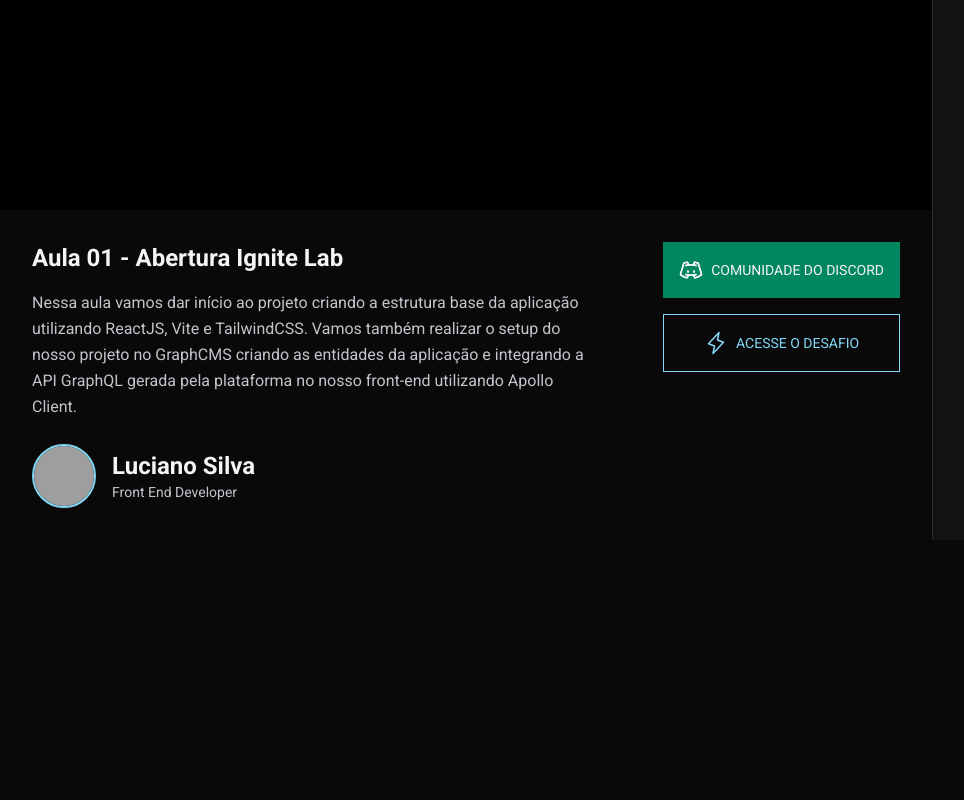
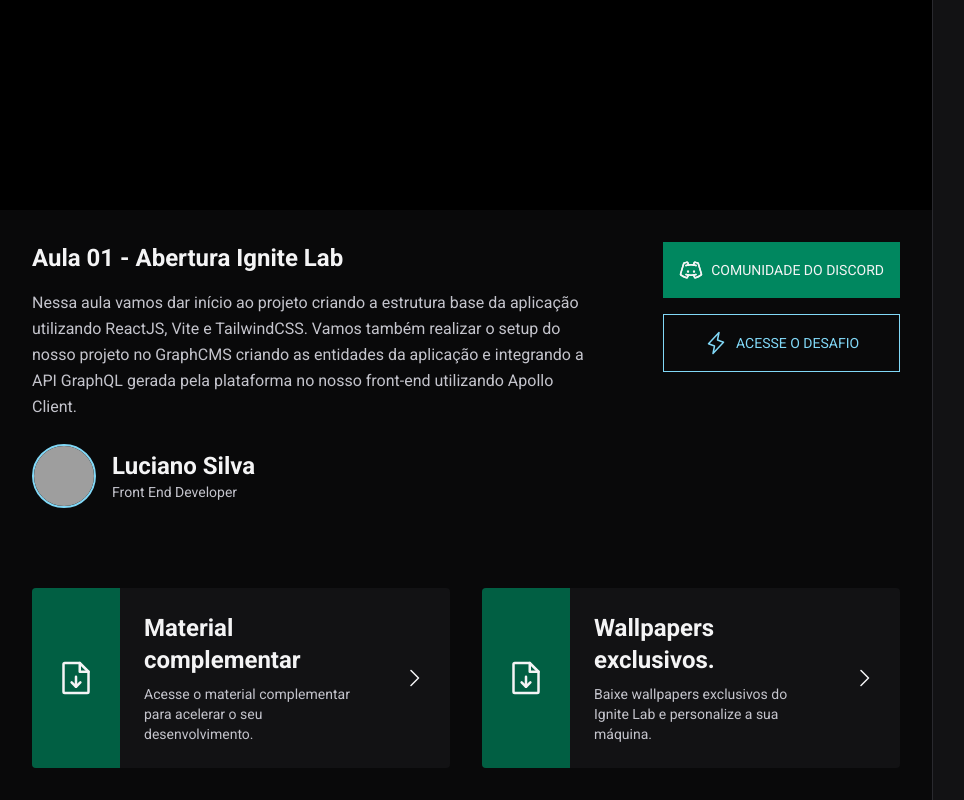
Before and after one commit to Luciano-Ferreira/event-platform, a React (Vite) app: page / in a window 1280 px wide. Shown: the part 345-1145 px from the top of the page, without its empty margins (0-964 px from the left). Before the commit the page ends 885 px from the top, so only its background shows below. Built offline with nearby package versions, Linux system fonts and the light colour scheme; no server answers; grey boxes are pictures that could not be loaded.

Commit message:
feat: wallpapers and complementary material links

```diff
--- a/src/components/Video/index.tsx
+++ b/src/components/Video/index.tsx
@@ -1,4 +1,4 @@
-import { DiscordLogo, Lightning } from 'phosphor-react';
+import { CaretRight, DiscordLogo, FileArrowDown, Lightning } from 'phosphor-react';
 
 export function Video() {
   return (
@@ -43,6 +43,42 @@ export function Video() {
             </a>
           </div>
         </div>
+        <div className='gap-8 mt-20 grid grid-cols-2'>
+          <a
+            className='bg-gray-700 rounded overflow-hidden flex items-stretch gap-6 hover:bg-gray-600 transition-colors'
+            href=""
+          >
+            <div className='bg-green-700 h-full p-6 flex items-center'>
+              <FileArrowDown size={40} />
+            </div>
+            <div className='py-6 leading-relaxed'>
+              <strong className='text-2xl'>Material complementar</strong>
+              <p className='text-sm text-gray-200 mt-2'>
+                Acesse o material complementar para acelerar o seu desenvolvimento.
+              </p>
+            </div>
+            <div className='h-full p-6 flex items-center'>
+              <CaretRight size={24} />
+            </div>
+          </a>
+          <a
+            className='bg-gray-700 rounded overflow-hidden flex items-stretch gap-6 hover:bg-gray-600 transition-colors'
+            href=""
+          >
+            <div className='bg-green-700 h-full p-6 flex items-center'>
+              <FileArrowDown size={40} />
+            </div>
+            <div className='py-6 leading-relaxed'>
+              <strong className='text-2xl'>Wallpapers exclusivos.</strong>
+              <p className='text-sm text-gray-200 mt-2'>
+                Baixe wallpapers exclusivos do Ignite Lab e personalize a sua máquina.
+              </p>
+            </div>
+            <div className='h-full p-6 flex items-center'>
+              <CaretRight size={24} />
+            </div>
+          </a>
+        </div>
       </div>
     </div>
 
```
Also changed, not shown: 1 other file (tests, documents, lock files or other folders).
